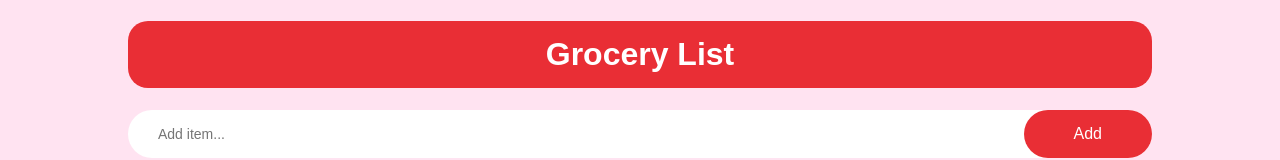
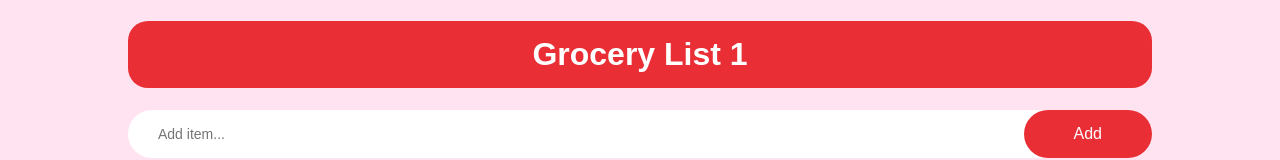
Before and after one commit to sunsetspaceship/sunsetspaceship.github.io, a plain HTML site: page index.html in a window 1280 px wide. Shown: the top 160 px of the page. Drawn offline with Linux system fonts and the light colour scheme.

Commit message:
Update index.html

```diff
--- a/index.html
+++ b/index.html
@@ -10,7 +10,7 @@
 
 <div id="container">
 <div id="block1">
-<h1>Grocery List</h1>
+<h1>Grocery List 1</h1>
 </div>
 
 <div class="row">
```
